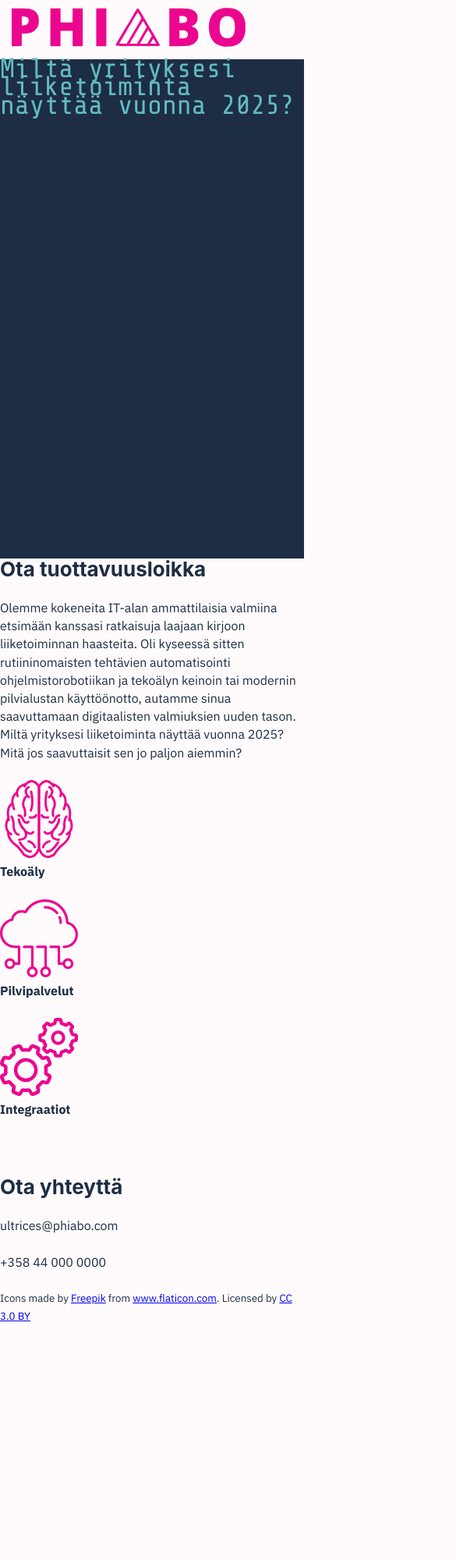
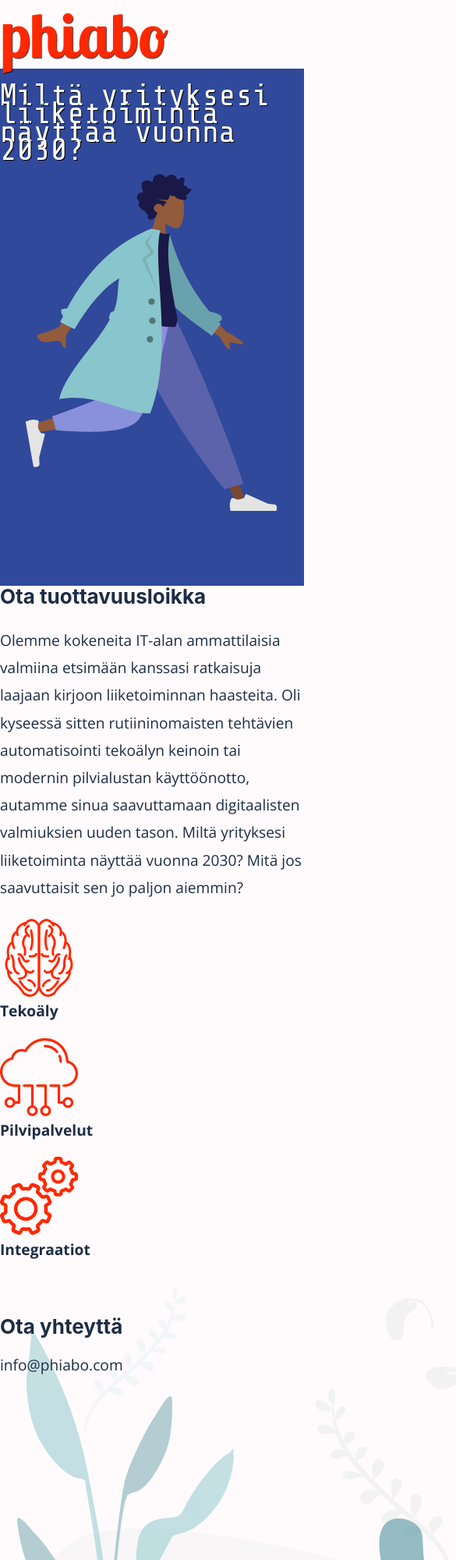
Before and after one commit to mahepe/phiabo-home, a Gatsby site: page / in a window 390 px wide. Shown: the top 2000 px of the page at 78% size, 585 px wide, since content can reach past the window. Before the commit the page ends 1699 px from the top, so only its background shows below. Built offline with nearby package versions, Linux system fonts and the light colour scheme; Gatsby itself is replaced by a stand-in of ours.

Commit message:
new style

```diff
--- a/gatsby-config.js
+++ b/gatsby-config.js
@@ -1,7 +1,7 @@
 module.exports = {
     siteMetadata: {
-        title: `Phiabo`,
-        description: `Miltä yrityksesi liiketoiminta näyttää vuonna 2025?`,
+        title: `phiabo`,
+        description: `Miltä yrityksesi liiketoiminta näyttää vuonna 2030?`,
         author: ``
     },
     plugins: [
--- a/src/components/layout.jsx
+++ b/src/components/layout.jsx
@@ -44,20 +44,11 @@ const Layout = ({ children }) => (
                   href="https://fonts.googleapis.com/css?family=IBM+Plex+Sans:400,700|Share+Tech+Mono"
                   rel="stylesheet"
                 />
+                <link href="https://fonts.googleapis.com/css?family=Lobster+Two:400,700|Open+Sans:400,600,700" rel="stylesheet" />
               </Helmet>
               {children}
             </div>
               <footer className="text-center pb-1">
-            <Container>
-                <div>Icons made by <a href="https://www.freepik.com/"
-                                 title="Freepik">Freepik</a> from <a
-                                                                   href="https://www.flaticon.com/"
-                                                                   title="Flaticon">www.flaticon.com</a>
-                  . Licensed by <a
-                                 href="http://creativecommons.org/licenses/by/3.0/"
-                                 title="Creative Commons BY 3.0"
-                                 target="_blank">CC 3.0 BY</a></div>
-            </Container>
               </footer>
           </>
       )}
--- a/src/components/layout.scss
+++ b/src/components/layout.scss
@@ -1,16 +1,19 @@
 $color1: rgba(1, 4, 0, 1);
-$color2: rgba(29, 45, 68, 1);
+$color2: #30499B;
 $color3: rgba(255, 251, 252, 1);
 $color4: rgba(98, 187, 193, 1);
-$color5: rgba(236, 5, 142, 1);
+$color5: #ff2800;
+$color6: #fff;
+$color7: rgba(29, 45, 68, 1);
 
 #banner_base{
     background-color: $color2;
 }
 .banner_text{
-    color: $color4;
+    color: $color6;
     font-family: 'Share Tech Mono', monospace;
-    font-size: 35px;
+    font-size: 2.5rem;
+    text-shadow: 1px 1px black;
 }
 .diagonal_cut{
     width: 100%;
@@ -34,6 +37,40 @@ $color5: rgba(236, 5, 142, 1);
         margin-top: -200px
     }
 }
+
+#human svg {
+  position: absolute;
+  left: 0;
+  top: 0;
+  height: 100vh;
+}
+
+#plants {
+  position: absolute;
+  width: 100%;
+  top: -4em;
+  z-index: -1;
+  svg {
+    z-index: -10;
+    display: block;
+    margin: auto;
+  }
+}
+
+#home {
+  position: absolute;
+  right: 0;
+  top: 0;
+
+  @media (max-width: 1024px) {
+    display: none;
+  }
+}
+
+.info {
+  line-height: 2.2rem;
+}
+
 html {
     font-family: sans-serif;
     -ms-text-size-adjust: 100%;
@@ -41,11 +78,11 @@ html {
 }
 body {
     margin: 0;
-    color: $color2 !important;
+    color: $color7 !important;
     background-color: $color3 !important;
     -webkit-font-smoothing: antialiased;
     -moz-osx-font-smoothing: grayscale;
-    font-family: 'IBM Plex Sans', sans-serif !important;
+    font-family: 'Open Sans', sans-serif !important;
 }
 article,
 aside,
@@ -101,7 +138,19 @@ dfn {
 }
 h1 {
     font-size: 2em;
+    color: $color2;
     margin: 0.67em 0;
+
+    &.logo {
+      font-size: 5rem;
+      font-weight: 700;
+      color: $color5;
+      text-shadow: 1px 1px 1px #000000c2;
+      font-family: 'Lobster Two', cursive;
+    }
+}
+.contact {
+  position: relative;
 }
 mark {
     background-color: #ff0;
@@ -424,6 +473,7 @@ p {
     padding-right: 0;
     padding-top: 0;
     margin-bottom: 1.45rem;
+    font-size: 1.2rem;
 }
 figure {
     margin-left: 0;
@@ -660,7 +710,10 @@ pre tt:after {
     }
 }
 #banner{
-    height:40rem;
+    .container {
+        z-index: 100;
+    }
+    height: 40rem;
     max-height: 80vh;
 }
 .navbar-brand
--- a/src/pages/index.jsx
+++ b/src/pages/index.jsx
@@ -1,10 +1,12 @@
 import React from "react";
 
+import Container from "react-bootstrap/Container";
 import Layout from "../components/layout";
 import SEO from "../components/seo";
-import Container from "react-bootstrap/Container";
 import Row from "react-bootstrap/Row";
-import Logo from "../images/logo.svg"
+import Human from "../images/hop.svg"
+import Plants from "../images/Plants.svg"
+import Home from "../images/Home.svg"
 import Settings from "../images/settings.svg"
 import Brain from "../images/brain.svg"
 import Cloud from "../images/cloud.svg"
@@ -41,7 +43,7 @@ const IndexPage = () => {
           <div id="banner_base">
             <div className="diagonal_cut">
               <div className="p-4 text-left">
-                <Logo className="navbar-brand highlight" />
+                <h1 class="logo">phiabo</h1>
               </div>
             </div>
             <div id="banner" className="align-items-center d-flex justify-content-center">
@@ -53,17 +55,18 @@ const IndexPage = () => {
             </div>
           </div>
           <Container className="p-5">
+            <div id="human"><Human></Human></div>
+            <div id="home"><Home></Home></div>
             <div>
               <h2>
                 Ota tuottavuusloikka
               </h2>
-              <p className="mt-5">
+              <p className="mt-5 info">
                 Olemme kokeneita IT-alan ammattilaisia valmiina etsimään kanssasi ratkaisuja
                 laajaan kirjoon liiketoiminnan haasteita. Oli kyseessä sitten
-                rutiininomaisten tehtävien automatisointi ohjelmistorobotiikan
-                ja tekoälyn keinoin tai modernin pilvialustan käyttöönotto,
+                rutiininomaisten tehtävien automatisointi tekoälyn keinoin tai modernin pilvialustan käyttöönotto,
                 autamme sinua saavuttamaan digitaalisten valmiuksien uuden
-                tason. Miltä yrityksesi liiketoiminta näyttää vuonna 2025? Mitä
+                tason. Miltä yrityksesi liiketoiminta näyttää vuonna 2030? Mitä
                 jos saavuttaisit sen jo paljon aiemmin?
               </p>
             </div>
@@ -77,16 +80,14 @@ const IndexPage = () => {
             </Row>
             <div className="spacer">
             </div>
-            <div>
+            <div class="contact">
               <h2>
                 Ota yhteyttä
               </h2>
-              <p className="m-0">
-                ultrices@phiabo.com
+              <p className="mt-5">
+                info@phiabo.com
               </p>
-              <p>
-                +358 44 000 0000
-              </p>
+              <div id="plants"><Plants></Plants></div>
             </div>
           </Container>
         </Layout>
```
Also changed, not shown: README.md, src/images/Home.png (added), src/images/Home.svg (added), src/images/Humaaan.svg (added), src/images/Humaaan2.svg (added), src/images/Plants.svg (added), src/images/Whiteboard.svg (added), src/images/hop.svg (added), src/images/sitting-1.svg (added), src/images/standing-17.svg (added), 1 other file.
